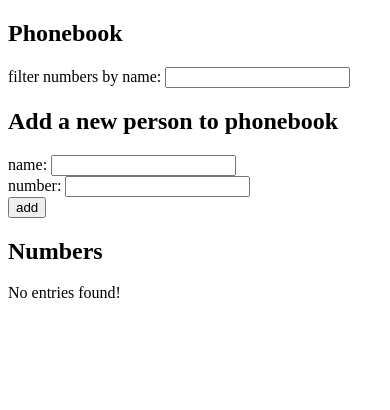
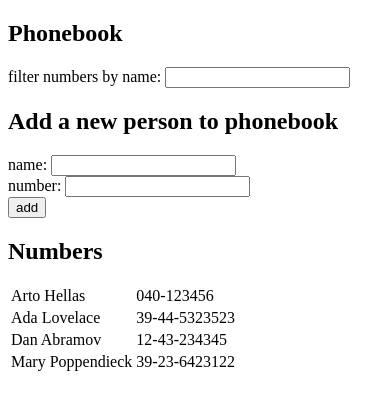
Before and after one commit to pantbruin/fso, a React (Create React App) app in the folder part2/phonebook/: page / in a window 390 px wide. Shown: the top 410 px of the page. Built offline with nearby package versions, Linux system fonts and the light colour scheme; data requests are answered from the project's data file.

Commit message:
Implement phonebook step6 exercise, using useEffect hook and json-server

```diff
--- /dev/null
+++ b/part2/phonebook/db.json
@@ -0,0 +1,24 @@
+{
+  "persons":[
+    {
+      "name": "Arto Hellas",
+      "number": "040-123456",
+      "id": 1
+    },
+    {
+      "name": "Ada Lovelace",
+      "number": "39-44-5323523",
+      "id": 2
+    },
+    {
+      "name": "Dan Abramov",
+      "number": "12-43-234345",
+      "id": 3
+    },
+    {
+      "name": "Mary Poppendieck",
+      "number": "39-23-6423122",
+      "id": 4
+    }
+  ]
+}
--- a/part2/phonebook/package.json
+++ b/part2/phonebook/package.json
@@ -6,6 +6,7 @@
     "@testing-library/jest-dom": "^5.16.5",
     "@testing-library/react": "^13.4.0",
     "@testing-library/user-event": "^13.5.0",
+    "axios": "^1.2.4",
     "react": "^18.2.0",
     "react-dom": "^18.2.0",
     "react-scripts": "5.0.1",
--- a/part2/phonebook/src/App.js
+++ b/part2/phonebook/src/App.js
@@ -1,7 +1,8 @@
-import { useState } from 'react'
+import { useState, useEffect } from 'react'
 import PhoneInformation from './components/PhoneInformation';
 import Filter from './components/Filter';
 import PersonForm from './components/PersonForm';
+import axios from 'axios'
 
 const App = () => {
   const [persons, setPersons] = useState([]);
@@ -12,8 +13,14 @@
   {/* newInput controls the form's input fields current value */ }
   const [newInput, setNewInput] = useState({
      name: '',
-     phone: ''
+     number: ''
   })
+
+  useEffect(() => {
+    axios
+      .get('http://localhost:3001/persons')
+      .then((res) => setPersons(res.data))
+  }, [])
 
   {/* handleNewInput is an event handler that gets executed every time any of the input fields
     of the form change. When the input field changes, the current value of the field gets stored in the newInput object state/hook */ }
--- a/part2/phonebook/src/components/PhoneInformation.js
+++ b/part2/phonebook/src/components/PhoneInformation.js
@@ -27,7 +27,9 @@
     return (
         <div>
             <table>
-                {rows}
+                <tbody>
+                    {rows}
+                </tbody>
             </table>
         </div>
     )
```
Also changed, not shown: 1 other file (tests, documents, lock files or other folders).
